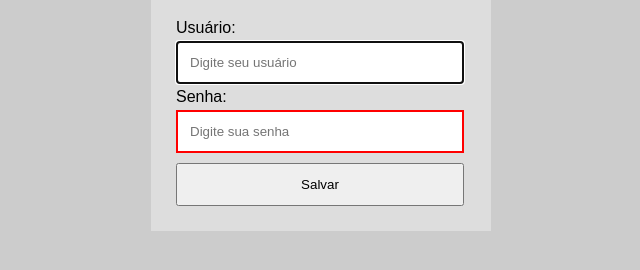
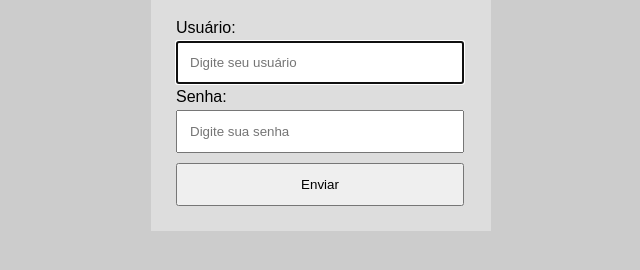
Before and after one commit to davidcorbetta/EstudoFrontEnd, a plain HTML site: page index.html in a window 1280 px wide. Shown: the whole page, without its empty margins (319-959 px from the left). Drawn offline with Linux system fonts and the light colour scheme.

Commit message:
Validacoes do formulario em HTML5

```diff
--- a/css/stylesheet.css
+++ b/css/stylesheet.css
@@ -18,18 +18,12 @@ form input {
 
 }
 
-form #button {
+form button {
     width: 288px;
+    padding: 12px;
+    margin: 5px;
 
 }
 form label {
     margin: 5px;
 }
-
-form input:required {
-    border-color: #88a;
-}
-
-form input:invalid {
-    border: 2px solid #ff0000;
-}
--- a/index.html
+++ b/index.html
@@ -9,10 +9,10 @@
 <body>
     <form>
         <label for="usuario">Usuário:</label>
-        <input type="text" id="usuario" autofocus="autofocus" pattern="^[a-zA-Z]{3}$" title="O nome do usuário deve ter somente letras, e mais que 3 caracteres" required placeholder="Digite seu usuário">
+        <input type="text" id="usuario" autofocus title="Falta informar seu usuário" required placeholder="Digite seu usuário">
         <label for="senha">Senha:</label>
-        <input type="password" id="senha" required pattern="^{3}$" title="A senha mais que 3 caracteres" placeholder="Digite sua senha">
-        <input id="button" type="submit" formvalidate value="Salvar">
+        <input type="password" id="senha" required placeholder="Digite sua senha">
+        <button type="submit" formvalidate>Enviar</button>
 
     </form>
 
```
